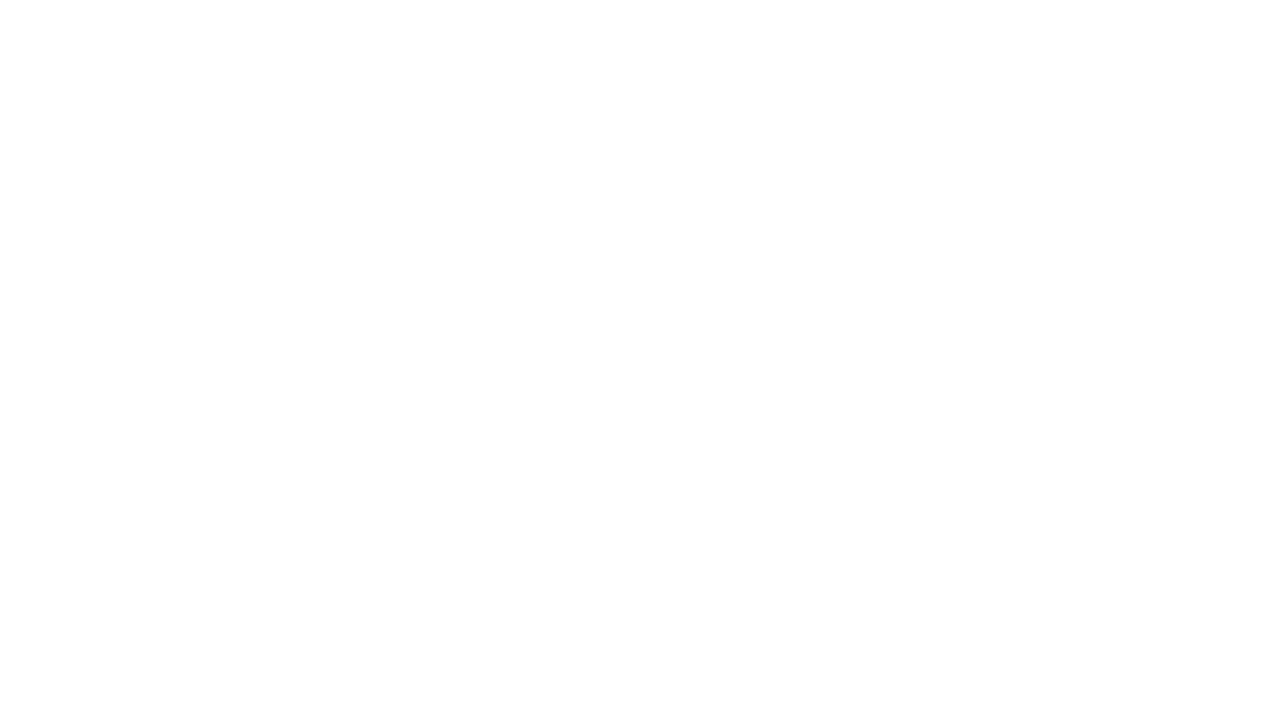
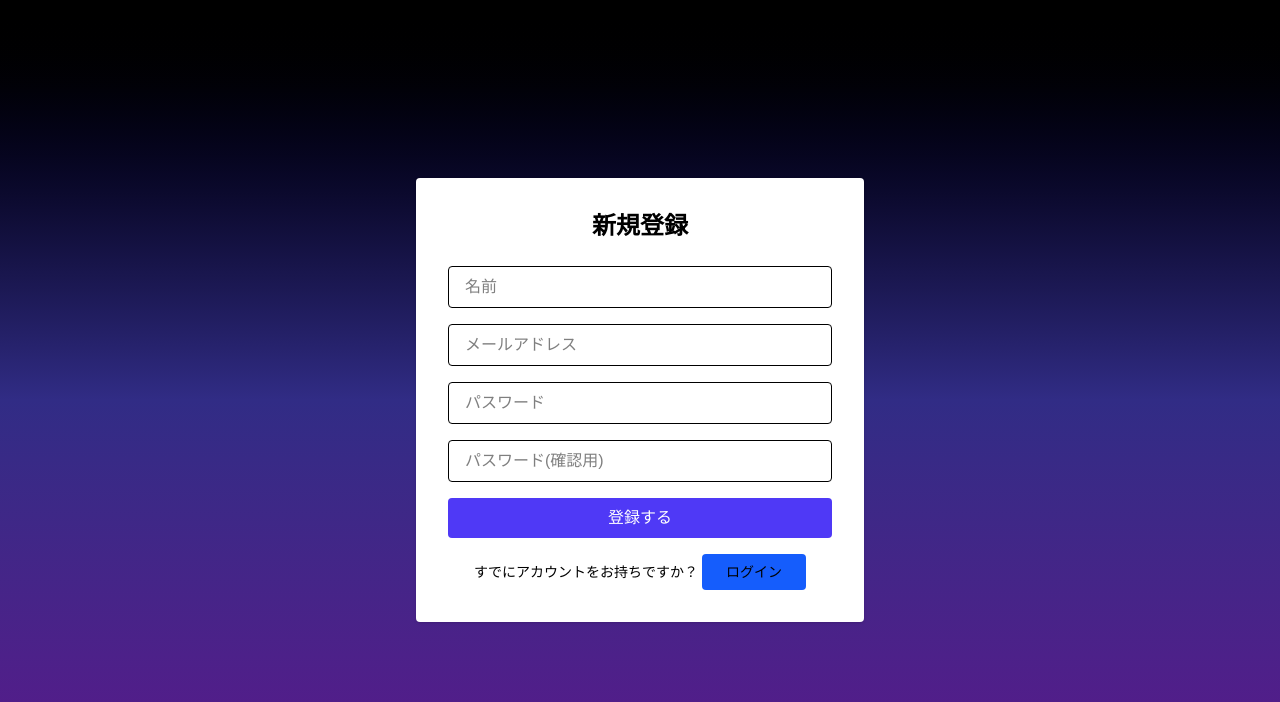
Before and after one commit to S-Onno/hackathon_8.23-24, a Next.js app in the folder practice-for-app/: page /signup in a window 1280 px wide. Shown: the top 702 px of the page. Built offline with nearby package versions, Linux system fonts and the light colour scheme.

Commit message:
トップページ進捗

```diff
--- a/practice-for-app/src/app/signup/page.tsx
+++ b/practice-for-app/src/app/signup/page.tsx
@@ -1,9 +1,26 @@
-export default function LoginPage() {
+import Link from "next/link";
+
+export default function SighnUpPage() {
   return (
-    <main>
-    <div>
-
-    </div>
+    <main className="min-h-screen flex items-center justify-center bg-gradient-to-b from-black via-indigo-900 to-purple-900 text-white px-4">
+      <div className="max-w-md w-full bg-white text-black p-8 rounded shadow">
+        <h2 className="text-2xl font-bold mb-6 text-center">新規登録</h2>
+        <form className="space-y-4">
+          <input type="text" placeholder="名前" className="w-full px-4 py-2 border rounded focus:outline-none focus:ring-indigo-500"></input>
+          <input type="email" placeholder="メールアドレス" className="w-full px-4 py-2 border rounded focus:outline-none focus:ring-indigo-500"></input>
+          <input type="password" placeholder="パスワード" className="w-full px-4 py-2 border rounded focus:outline-none focus:ring-indigo-500"></input>
+          <input type="password" placeholder="パスワード(確認用)" className="w-full px-4 py-2 border rounded focus:outline-none focus:ring-indigo-500"></input>
+          <button className="w-full bg-indigo-600 text-white py-2 rounded hover:bg-indigo-700 transition">登録する</button>
+        </form>
+        <p className="mt-4 text-sm text-center">
+          すでにアカウントをお持ちですか？{" "}
+          <Link href="/login">
+          <button className="px-6 py-2 bg-blue-600 rounded hover:bg-blue-700 transition">
+            ログイン
+          </button>
+          </Link>
+        </p>
+      </div>
     </main>
   );
 }
```
